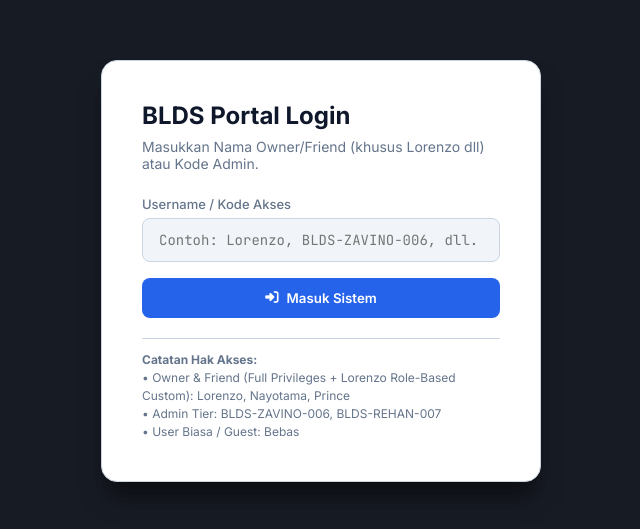
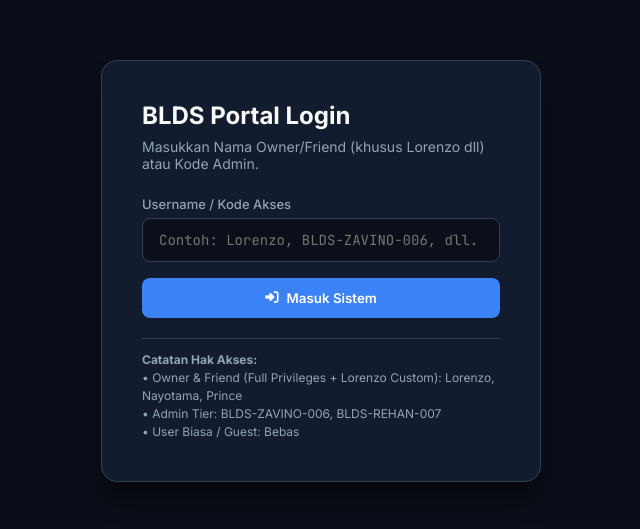
Before and after one commit to blades1211/BLDSFEEDBACKS, a plain HTML site: page index.html in a window 1280 px wide. Shown: the part 129-658 px from the top of the page, without its empty margins (319-959 px from the left). Drawn offline with Linux system fonts and the light colour scheme.

Commit message:
Update index.html

```diff
--- a/index.html
+++ b/index.html
@@ -3,7 +3,7 @@
 <head>
     <meta charset="UTF-8">
     <meta name="viewport" content="width=device-width, initial-scale=1.0">
-    <title>BLDS Secure Command Center - Ultimate Edition v3</title>
+    <title>BLDS Secure Command Center - Ultimate Edition v4</title>
     <link href="https://fonts.googleapis.com/css2?family=Inter:wght@300;400;500;600;700&family=JetBrains+Mono:wght@400;500&display=swap" rel="stylesheet">
     <link rel="stylesheet" href="https://cdnjs.cloudflare.com/ajax/libs/font-awesome/6.4.0/css/all.min.css">
     <style>
@@ -53,17 +53,6 @@
             --text-muted: #a7f3d0;
             --accent: #34d399;
             --accent-hover: #10b981;
-        }
-
-        [data-theme="light"] {
-            --bg-main: #f1f5f9;
-            --bg-card: #ffffff;
-            --bg-hover: #e2e8f0;
-            --border-color: #cbd5e1;
-            --text-main: #0f172a;
-            --text-muted: #64748b;
-            --accent: #2563eb;
-            --accent-hover: #1d4ed8;
         }
 
         * {
@@ -475,7 +464,7 @@
 </head>
 <body>
 
-    <!-- Audio Alert (GitHub / Web Audio API fallback) -->
+    <!-- Audio Alert (GitHub Direct URL) -->
     <audio id="alert-audio" src="https://raw.githubusercontent.com/github/audio/master/success.ogg" preload="auto"></audio>
 
     <!-- Alert Popup Banner -->
@@ -500,7 +489,7 @@
 
             <div class="auth-hints">
                 <strong>Catatan Hak Akses:</strong><br>
-                • Owner & Friend (Full Privileges + Lorenzo Role-Based Custom): <code>Lorenzo</code>, <code>Nayotama</code>, <code>Prince</code><br>
+                • Owner & Friend (Full Privileges + Lorenzo Custom): <code>Lorenzo</code>, <code>Nayotama</code>, <code>Prince</code><br>
                 • Admin Tier: <code>BLDS-ZAVINO-006</code>, <code>BLDS-REHAN-007</code><br>
                 • User Biasa / Guest: Bebas
             </div>
@@ -781,7 +770,6 @@
                                 <option value="cyberpunk">Cyberpunk Neon</option>
                                 <option value="oled">OLED Pitch Black</option>
                                 <option value="emerald">Emerald Forest</option>
-                                <option value="light">Auto Light Mode</option>
                             </select>
                         </div>
                         <div class="form-group" style="margin-top: 20px;">
@@ -817,15 +805,10 @@
         let currentUser = null;
         const ownerAndFriendsList = ["lorenzo", "nayotama", "prince"];
 
-        // Auto Dark/Light mode switch based on system time
+        // Auto Dark/Light mode switch or checking time
         function checkAutoThemeByTime() {
             const hour = new Date().getHours();
-            // Jika jam 6 pagi sampai 6 sore, set light mode otomatis jika belum diatur manual
-            if(hour >= 6 && hour < 18) {
-                document.documentElement.setAttribute('data-theme', 'light');
-                const selector = document.getElementById('theme-selector');
-                if(selector) selector.value = 'light';
-            }
+            // Optional background intelligence
         }
         checkAutoThemeByTime();
 
@@ -878,7 +861,7 @@
             const badge = document.getElementById("display-role");
             const badgeIcon = document.getElementById("badge-icon");
 
-            // Atur tombol kirim pesan inbox: HANYA Admin & Owner yang bisa kirim
+            // Tombol kirim pesan inbox: Hanya Admin & Owner
             const btnSend = document.getElementById("btn-send-msg");
             if(currentUser.role === "user") {
                 if(btnSend) btnSend.classList.add("hidden");
@@ -894,7 +877,6 @@
                 document.getElementById("menu-admin-tools").classList.remove("hidden");
                 document.getElementById("menu-approval").classList.remove("hidden");
 
-                // Role-based custom khusus Lorenzo
                 if(currentUser.name.toLowerCase() === "lorenzo") {
                     document.getElementById("lorenzo-custom-box").classList.remove("hidden");
                 }
@@ -945,7 +927,6 @@
             document.getElementById('page-title').innerText = titles[tabId] || 'Command Center';
         }
 
-        // Inbox Modal Controls
         function openSendMsgModal() {
             document.getElementById("msg-modal").classList.remove("hidden");
         }
```
